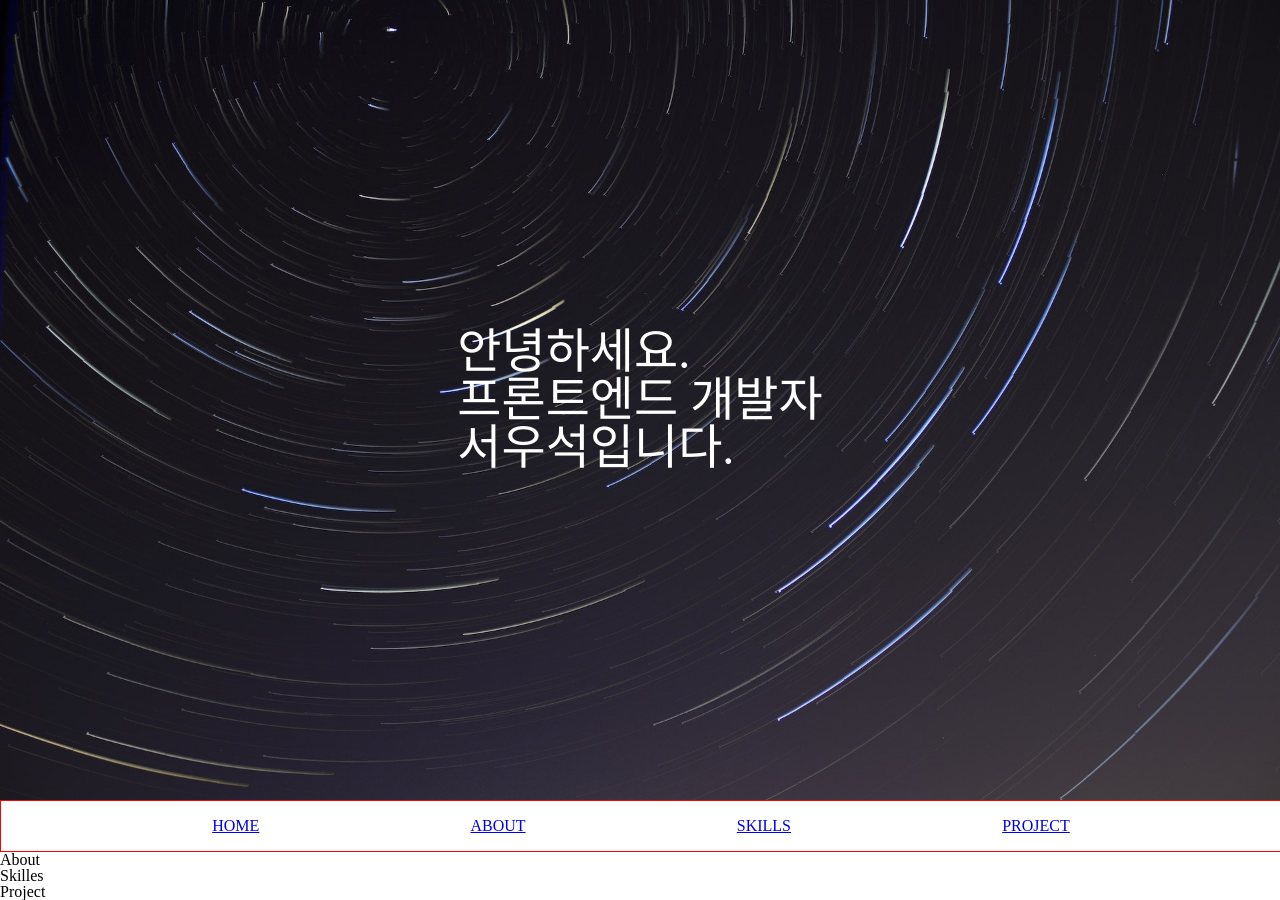
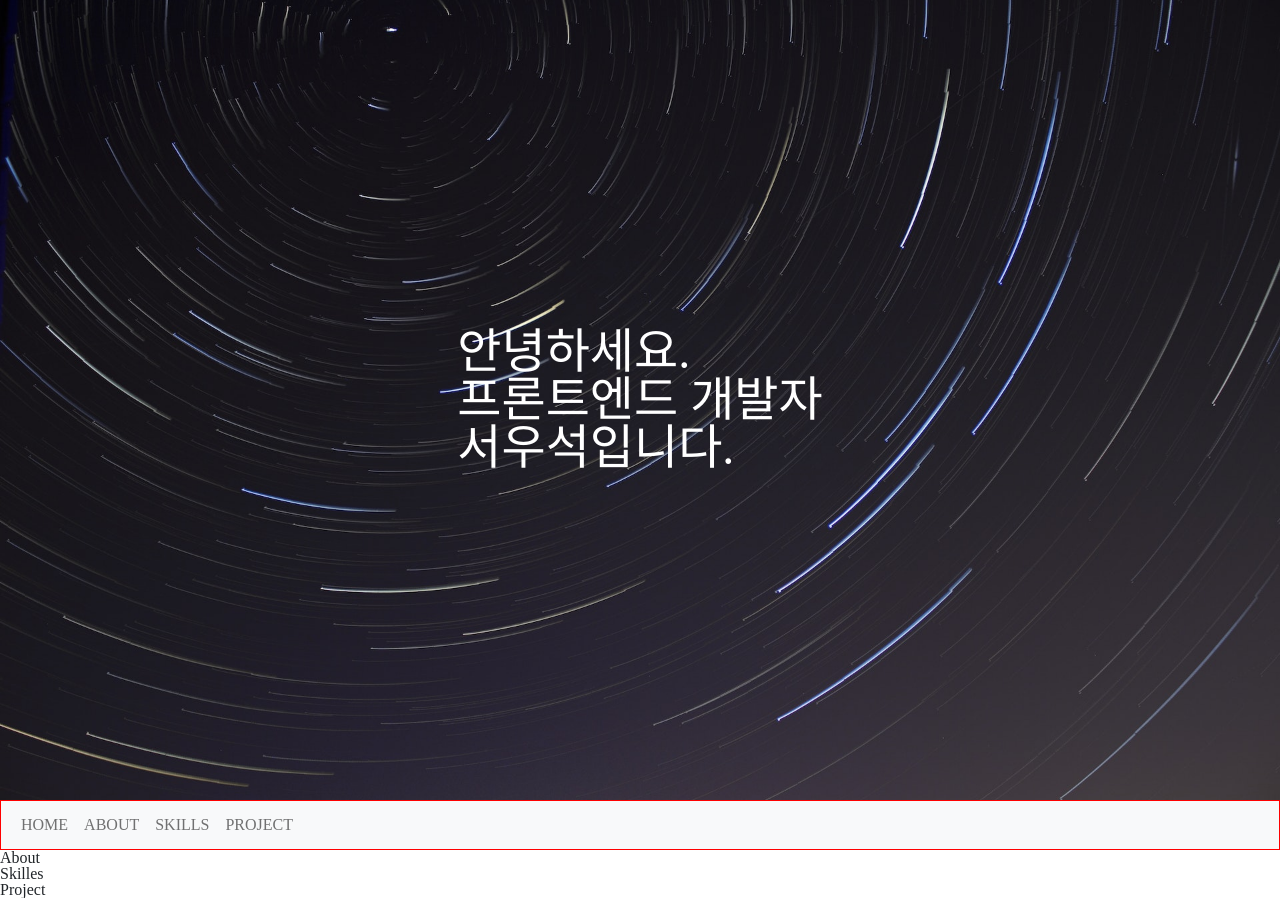
Before and after one commit to GarbageCode1984/pf-PortfolioWebSite, a React (Create React App) app: page / in a window 1280 px wide. Built offline with nearby package versions, Linux system fonts and the light colour scheme.

Commit message:
Add files via upload

```diff
--- a/package.json
+++ b/package.json
@@ -6,7 +6,9 @@
     "@testing-library/jest-dom": "^5.14.1",
     "@testing-library/react": "^13.0.0",
     "@testing-library/user-event": "^13.2.1",
+    "bootstrap": "^5.2.3",
     "react": "^18.2.0",
+    "react-bootstrap": "^2.7.0",
     "react-dom": "^18.2.0",
     "react-router-dom": "^6.4.5",
     "react-scripts": "5.0.1",
--- a/src/App.jsx
+++ b/src/App.jsx
@@ -1,8 +1,9 @@
 import React from "react";
+import "bootstrap/dist/css/bootstrap.min.css";
 import "./App.scss";
 import About from "./components/About";
 import Home from "./components/Home";
-import Nav from "./components/Nav";
+import Navigation from "./components/Navigation";
 import Project from "./components/Project";
 import Skilles from "./components/Skilles";
 import "./components/scss/reset.scss";
@@ -11,7 +12,7 @@ function App() {
   return (
     <>
       <Home />
-      <Nav />
+      <Navigation />
       <About />
       <Skilles />
       <Project />
--- /dev/null
+++ b/src/components/Navigation.jsx
@@ -0,0 +1,22 @@
+import React from "react";
+import "./scss/navigation.scss";
+import { Container, Nav, Navbar } from "react-bootstrap";
+
+function Navigation() {
+  return (
+    <>
+      <Navbar bg="light" variant="light" sticky="top" className="navbar">
+        <Container fluid>
+          <Nav className="me-auto">
+            <Nav.Link href="#home">HOME</Nav.Link>
+            <Nav.Link href="#about">ABOUT</Nav.Link>
+            <Nav.Link href="#skills">SKILLS</Nav.Link>
+            <Nav.Link href="#project">PROJECT</Nav.Link>
+          </Nav>
+        </Container>
+      </Navbar>
+    </>
+  );
+}
+
+export default Navigation;
--- /dev/null
+++ b/src/components/scss/navigation.scss
@@ -0,0 +1,3 @@
+.navbar {
+  border: 1px solid red;
+}
```
Also changed, not shown: src/components/About.jsx (line endings or trailing spaces), src/components/Home.jsx (line endings or trailing spaces), src/components/Project.jsx (line endings or trailing spaces), src/components/Skilles.jsx (line endings or trailing spaces), src/components/scss/home.scss (line endings or trailing spaces), src/components/scss/reset.scss (line endings or trailing spaces), 2 other files (tests, documents, lock files or other folders).
